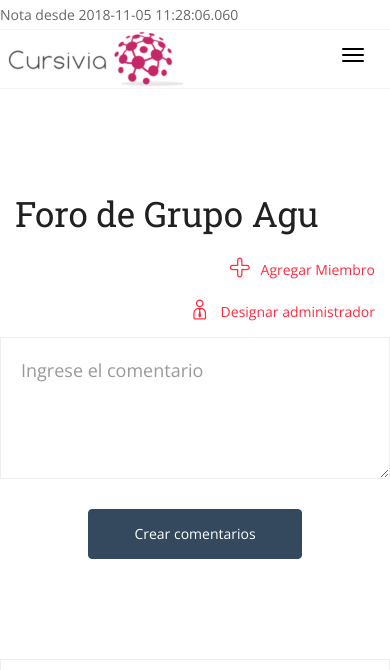
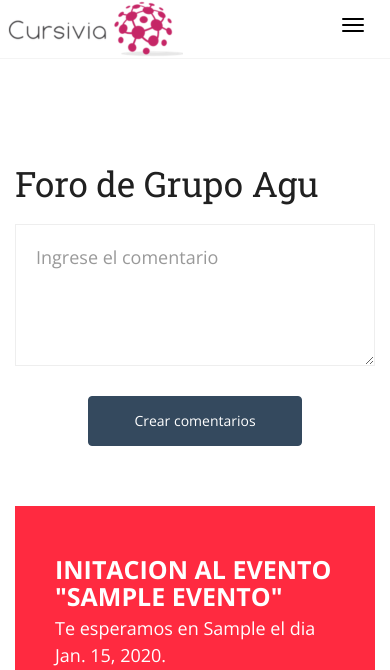
Before and after one commit to IgancioRey/Grupo7, a Django app: template Cursivia/Cursivia/templates/home/grupo-foro.html in a window 390 px wide; the page is wider, and only the part inside the window is pictured. Shown: the top 670 px of that part. Run offline with Django 3.2, Linux system fonts and the light colour scheme; the template is opened without the code that fills it: values that come from a table or form of the project are taken from there, most other values are stand-ins (such as "Sample title", 1, 10 or a date in 2020); some libraries are stand-ins or nearby versions.

Commit message:
Eventos en grupo, falta --> eliminar notificacion evento segun lo quiera el usuario

```diff
--- a/Cursivia/Cursivia/templates/home/grupo-foro.html
+++ b/Cursivia/Cursivia/templates/home/grupo-foro.html
@@ -1,5 +1,3 @@
-Nota desde 2018-11-05 11:28:06.060
-
 {% extends "base.html" %}
 
 
@@ -28,14 +26,21 @@ Nota desde 2018-11-05 11:28:06.060
       <div class="col-md-8">
         <h1>Foro de {{ group.name }}</h1>
       </div>
-      <div class="col-md-4" align="right">
-        <p> <a class="flaticon-symbol14" data-toggle="modal" data-target="#ModalUsuarios"> &nbsp; Agregar Miembro</a><p>
-        <p><a class="flaticon-worker22" data-toggle="modal" data-target="#ModalAdministradores"> &nbsp; Designar administrador</a></p>
-
+      <div id="id_configuracion_foro" class="col-md-4" align="right">
+        <div class="collapse navbar-collapse" id="custom-collapse">
+            <div class="dropdown">
+              <button type="button" data-toggle="dropdown" class="flaticon-settings56"> </button>
+              <ul class="dropdown-menu" role="menu">
+                {% if user.id  == usuario_admin.id %}
+                  <li><a class="flaticon-symbol14" data-toggle="modal" data-target="#ModalUsuarios"> &nbsp; Agregar Miembro</a></li>
+                  <li><a class="flaticon-worker22" data-toggle="modal" data-target="#ModalAdministradores"> &nbsp; Designar administrador</a></li>
+                {% endif %}
+                <li><a class="flaticon-calendar13" data-toggle="modal" data-target="#ModalEvento"> &nbsp; Crear evento</a></li>
+              </ul>
+          </div>
+        </div>
       </div>
-
-    <p></p>
-
+    </div>
     <!-- /.modal -->
     <div class="modal fade" id="ModalUsuarios" tabindex="-1" role="dialog" aria-labelledby="exampleModalLabel" aria-hidden="true">
       <div class="modal-dialog" role="document">
@@ -115,8 +120,45 @@ Nota desde 2018-11-05 11:28:06.060
         </div>
       </div>
     </div>
+    <!-- /.modal -->
 
     <!-- /.modal -->
+    <div class="modal fade" id="ModalEvento" tabindex="-1" role="dialog" aria-labelledby="exampleModalLabel" aria-hidden="true">
+      <div class="modal-dialog" role="document">
+        <div class="modal-content">
+          <div class="modal-header">
+            <button type="button" class="close" data-dismiss="modal" aria-label="Close">
+              <span aria-hidden="true">&times;</span>
+            </button>
+            <h3 class="modal-title" id="exampleModalLabel">Crea un evento para el grupo {{ group.name }}</h3>
+            </div>
+            <div class="modal-body">
+              <div class="form-group">
+                <label class="sr-only" for="titulo">Titulo</label>
+                <input name="titulo" class="form-control" id="id_titulo" placeholder="Titulo del Evento" type="text">
+              </div>
+              <div class="form-group">
+                <label class="sr-only" for="descripcion">Descripcion</label>
+                 <textarea name="descripcion" class="form-control" id="id_descripcion" placeholder="Descripcion del evento" type="text" rows="2"></textarea>
+              </div>
+              <div class="form-group">
+                <label class="sr-only" for="lugarEvento">Lugar Evento</label>
+                <input name="lugarEvento" class="form-control" id="id_lugarEvento" placeholder="Lugar donde se va a realizar el Evento" type="text">
+              </div>
+              <div class="form-group">
+                <label class="sr-only" for="fecha">Fecha</label>
+                <input style="padding-bottom: 15px;" name="fecha" class="form-control" id="id_fecha" placeholder="Fecha donde se va a realizar el Evento" type="Date">
+              </div>
+            </div>
+            <div class="modal-footer">
+              <button type="button" class="btn btn-danger" data-dismiss="modal">Cancelar</button>
+              <button  type="submit" name="action" class="btn btn-success" data-dismiss="modal" onclick="crear_Evento({{ group.id }})">Agregar Usuarios</button>
+            </div>
+          </div>
+        </div>
+      </div>
+    <!-- /.modal -->
+
 
     <div class="form-group">
       <label class="sr-only" for="cuerpo">Cuerpo</label>
@@ -131,6 +173,20 @@ Nota desde 2018-11-05 11:28:06.060
    </div>
 
     <div id="divGeneral">
+      {% for evento in lista_evento %}
+        <div class="cta-v1">
+            <div class="row">
+                <div class="col-sm-9">
+                    <h2>Initacion al evento "{{evento.titulo}}"</h2>
+                    <p>Te esperamos en {{evento.lugarEvento}} el dia {{evento.fecha_evento.date}}.</p>
+                </div>
+                <div class="col-sm-3">
+                    <a href="#" class="btn btn-primary">Dejar de recordar</a>
+                </div>
+            </div><!-- /.row -->
+        </div>
+        <p></p>
+      {% endfor%}
       {% for publicacion,comentarios,meGustas in lista_publicaciones %}
       <div id="divPublicacion">
         <div class="author-box mt-50">
@@ -247,6 +303,32 @@ Nota desde 2018-11-05 11:28:06.060
     <script src="https://ajax.googleapis.com/ajax/libs/jquery/3.1.1/jquery.min.js"></script>
     <script src="https://code.jquery.com/jquery-1.12.3.min.js"></script>
     <script>
+      function crear_Evento(idGrupo){
+        var titulo = $("#id_titulo").val();
+        var descripcion = $("#id_descripcion").val();
+        var lugar = $("#id_lugarEvento").val();
+        var fecha = $("#id_fecha").val();
+        console.log(fecha);
+
+        $.ajax({
+          type: 'POST',
+          url: '/home/foroGrupo/crearEvento/',
+          data: {idGroup: idGrupo, titulo: titulo, descripcion: descripcion, lugar: lugar, fecha: fecha},
+          success: function (data) {
+            $("#id_titulo").val("");
+            $("#id_cuerpo").val("");
+            $("#id_lugarEvento").val("");
+            $("#id_fecha").val("");
+            $("#divGeneral").load(" #divGeneral");
+          },
+          error: function(data) {
+          }
+        });
+
+      };
+    </script>
+
+    <script>
       function mover_dentro(){
           var lista_usuario = $("#id_permissions_from option:selected");
         var lista_usuariono = $("#id_permissions_from option:not(:selected)");
@@ -283,7 +365,7 @@ Nota desde 2018-11-05 11:28:06.060
             url: '/home/foroGrupo/designarAdministrador/',
             data: {idGroup: idG, idUser: option.id},
             success: function (data) {
-              $("#id_div_admin").load(" #id_div_admin");
+              $("#id_configuracion_foro").load(" #id_configuracion_foro");
             },
             error: function(data) {
             }
@@ -320,7 +402,6 @@ Nota desde 2018-11-05 11:28:06.060
     <script>
 
     function publicacion_foro(id){
-      console.log(id)
       var cuerpo = $("#id_cuerpo").val();
       $.ajax({
         type: 'POST',
--- a/Cursivia/home/admin.py
+++ b/Cursivia/home/admin.py
@@ -1,5 +1,5 @@
 from django.contrib import admin
-from .models import Publicacion, Comentario, Carrera, Materia, Denuncia, MeGusta, Usuario, GroupInvitation, Estado_Grupo
+from .models import Publicacion, Comentario, Carrera, Materia, Denuncia, MeGusta, Evento, Usuario, GroupInvitation, Estado_Grupo
 from rest_framework.authtoken.admin import TokenAdmin
 # Register your models here.
 admin.site.register(Carrera)
@@ -11,4 +11,5 @@ admin.site.register(MeGusta)
 admin.site.register(Usuario)
 admin.site.register(GroupInvitation)
 admin.site.register(Estado_Grupo)
+admin.site.register(Evento)
 TokenAdmin.raw_id_fields = ('user',)
--- a/Cursivia/home/urls.py
+++ b/Cursivia/home/urls.py
@@ -40,6 +40,7 @@ urlpatterns = [
     url(r'^foroGrupo/enviarInvitacion/$', views.enviarInvitacionGrupo, name ='enviar_invitacion_grupo'),
     url(r'^foroGrupo/denunciar/$', views.denunciarGrupo, name ='denunciar_grupo'),
     url(r'^foroGrupo/designarAdministrador/$', views.designarAdministrador, name ='designar_administrador'),
+    url(r'^foroGrupo/crearEvento/$', views.crearEvento, name ='crear_evento'),
     url(r'^api-token-auth/', viewsapi.obtain_auth_token),
 
 ]
```
Also changed, not shown: Cursivia/home/models.py (+12 -0 lines), Cursivia/home/views.py (+18 -3 lines), Cursivia/db.sqlite3, Cursivia/home/migrations/0025_evento.py (added).
